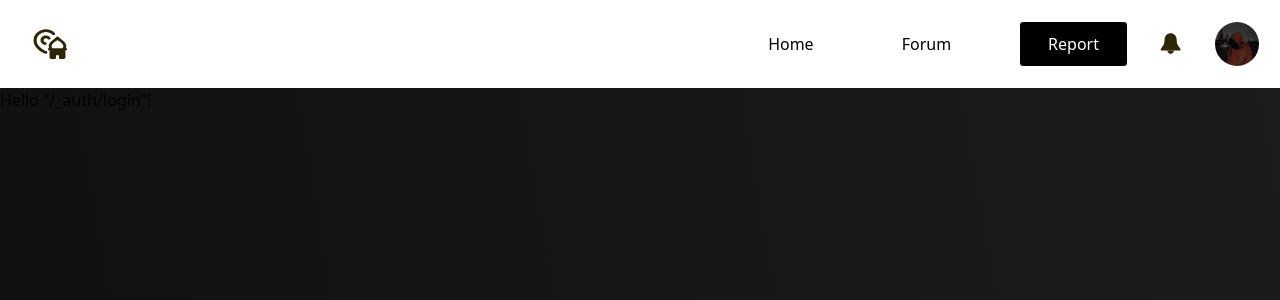
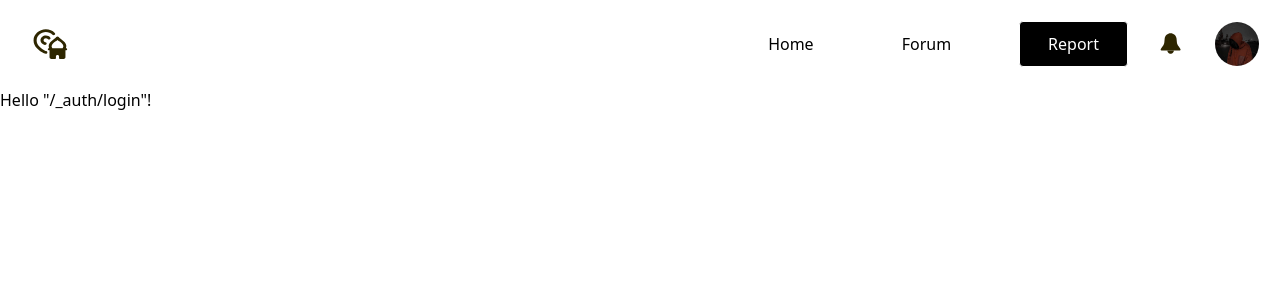
Before and after one commit to TheBluemist1404/lost-and-found-station-fe, a React (Vite) app: page /login in a window 1280 px wide. Shown: the top 300 px of the page. Built offline with nearby package versions, Linux system fonts and the light colour scheme.

Commit message:
fix: change header to position fixed

```diff
--- a/src/routes/header.tsx
+++ b/src/routes/header.tsx
@@ -4,7 +4,7 @@ import infoAvatar from '/img/toan.jpg'
 
 export default function Header() {
   return (
-    <div className="w-full h-22 bg-white flex flex-frow justify-between items-center py-8">
+    <div className="fixed z-20 w-screen h-22 bg-white/70 backdrop-blur-lg flex flex-frow justify-between items-center py-8">
       <div className="ml-8">
         <img src={homeIcon} alt="" />
       </div>
--- a/src/routes/~_layout.tsx
+++ b/src/routes/~_layout.tsx
@@ -7,9 +7,11 @@ export const Route = createFileRoute('/_layout')({
 
 function RouteComponent() {
   return (
-    <div className="w-screen h-screen flex flex-col background-gradient">
+    <>
       <Header />
-      <Outlet />
-    </div>
+      <div className="w-screen h-screen pt-[88px] flex flex-col">
+        <Outlet />
+      </div>
+    </>
   )
 }
```
